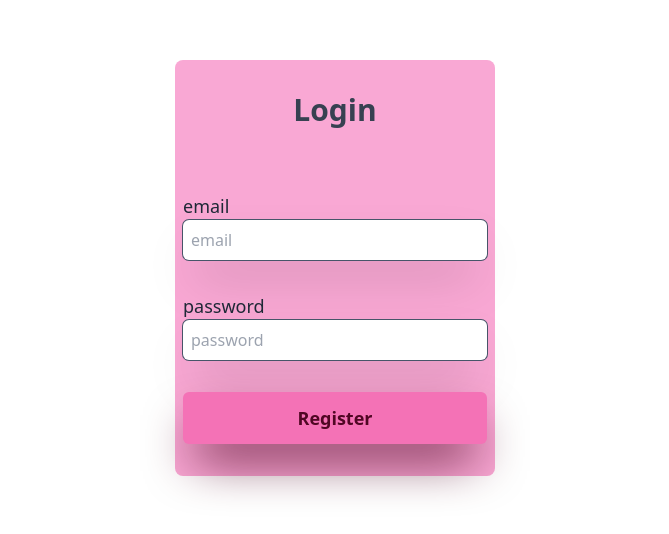
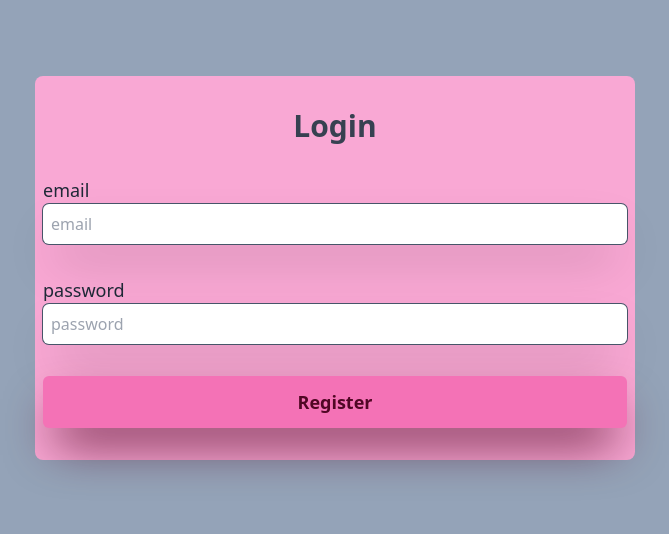
Before and after one commit to gulli301185/login, a React (Vite) app: page / in a window 1280 px wide. Shown: the part 132-666 px from the top of the page, without its empty margins (305-974 px from the left). Built offline with nearby package versions, Linux system fonts and the light colour scheme.

Commit message:
added container

```diff
--- a/src/components/Login.jsx
+++ b/src/components/Login.jsx
@@ -1,8 +1,8 @@
 export const Login = () => {
   return (
-    <div className="h-screen container min-w-full  flex justify-center items-center">
-      <div className="w-full mx-auto bg-pink-300 px-2 py-8 space-y-8 rounded-lg">
-        <h1 className="text-sm lg:text-3xl text-gray-700 font-bold text-center pb-0 lg:pb-8">
+    <div className="h-screen container bg-slate-400  flex justify-center items-center">
+      <div className=" w-[600px] mx-auto bg-pink-300 px-2 py-8 space-y-8 rounded-lg">
+        <h1 className="text-sm lg:text-3xl text-gray-700 font-bold text-center ">
           Login
         </h1>
         <div className="flex flex-col ">
@@ -12,7 +12,7 @@ export const Login = () => {
           <input
             type="text"
             id="email"
-            className="py-2  pl-2 min-w-full  rounded-md shadow-2xl ring-1 ring-slate-600"
+            className="py-2  pl-2 w-full  rounded-md shadow-2xl ring-1 ring-slate-600"
             placeholder="email"
           />
         </div>
@@ -23,12 +23,12 @@ export const Login = () => {
           <input
             type="text"
             id="password"
-            className="py-2  pl-2 min-w-full  rounded-md shadow-2xl ring-1 ring-slate-600"
+            className="py-2  pl-2 w-full  rounded-md shadow-2xl ring-1 ring-slate-600"
             placeholder="password"
           />
         </div>
 
-        <button className="bg-pink-400 py-2 min-w-full rounded-md shadow-pink-950 shadow-2xl text-lg text-pink-950 leading-loose font-bold">
+        <button className="bg-pink-400 py-2 w-full rounded-md shadow-pink-950 shadow-2xl text-lg text-pink-950 leading-loose font-bold">
           Register
         </button>
       </div>
--- a/tailwind.config.js
+++ b/tailwind.config.js
@@ -3,7 +3,7 @@ export default {
   content: ["./index.html", "./src/**/*.{js,ts,jsx,tsx}"],
   theme: {
     container: {
-      padding: "30rem",
+      padding: "2rem",
     },
     extend: {},
   },
```
